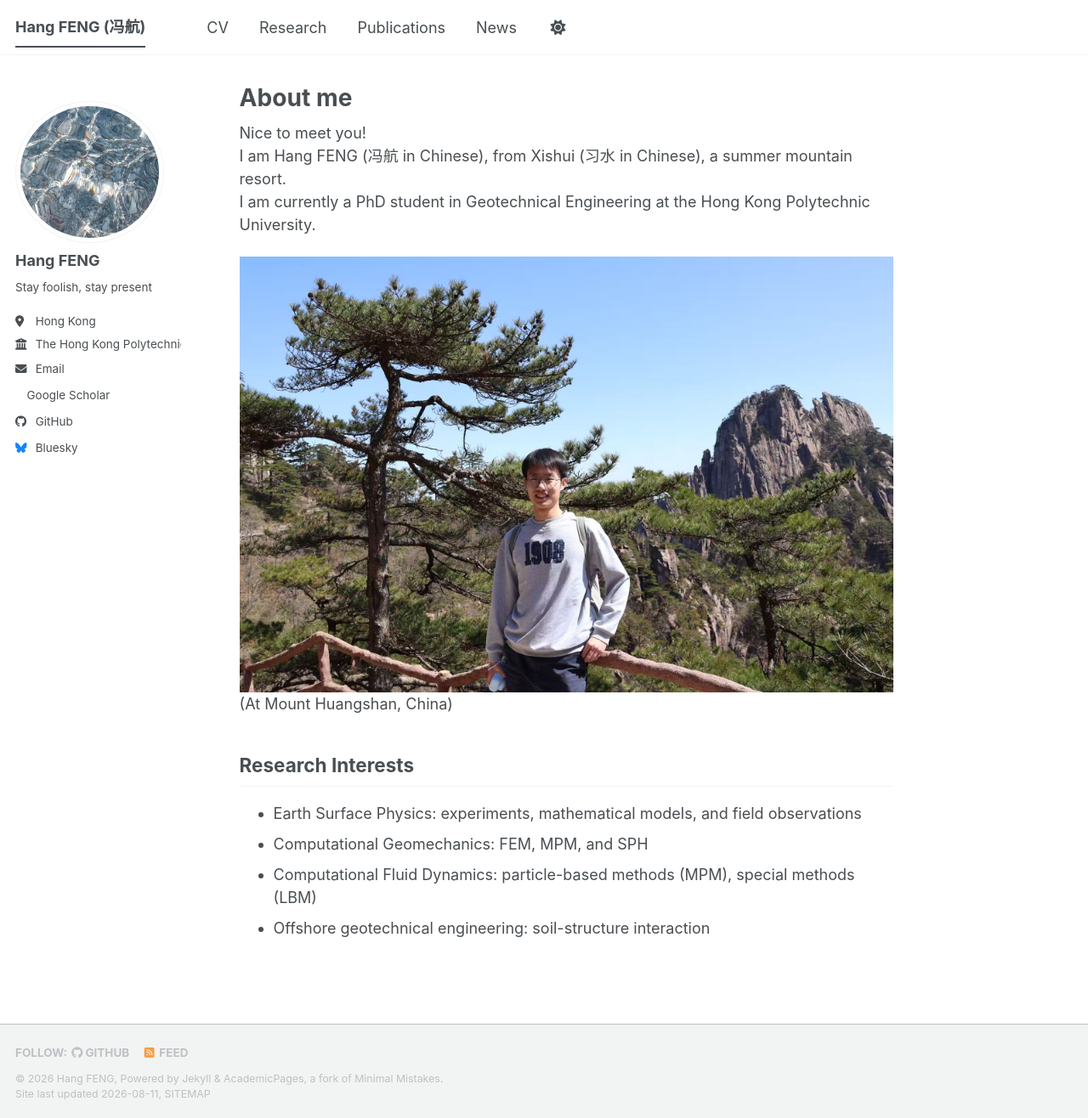
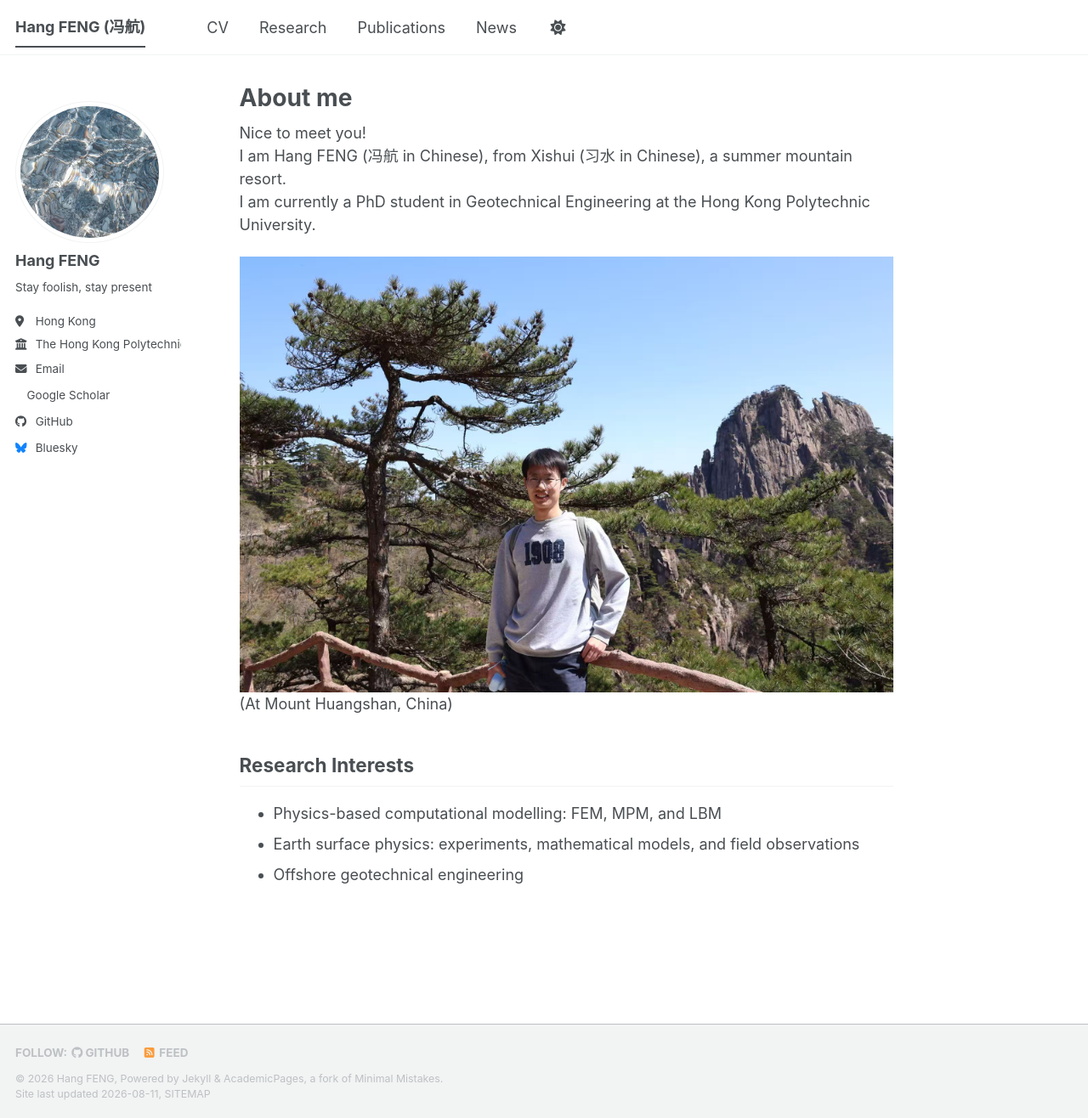
Before and after one commit to fenghang454/fenghang454.github.io, a Jekyll site: the page built from _pages/about.md, in a window 1280 px wide and 1316 px high. Shown: the whole window at 85% size. Built offline with Jekyll 4.4.1, drawn with Linux system fonts in a browser that asks for light colours; a style sheet for code colours, icons or effects is not loaded.

Commit message:
Update about.md

```diff
--- a/_pages/about.md
+++ b/_pages/about.md
@@ -17,7 +17,6 @@ redirect_from:
 
 ## Research Interests
 
-- Earth Surface Physics: experiments, mathematical models, and field observations
-- Computational Geomechanics: FEM, MPM, and SPH
-- Computational Fluid Dynamics: particle-based methods (MPM), special methods (LBM)
-- Offshore geotechnical engineering: soil-structure interaction
+- Physics-based computational modelling: FEM, MPM, and LBM
+- Earth surface physics: experiments, mathematical models, and field observations
+- Offshore geotechnical engineering
```
